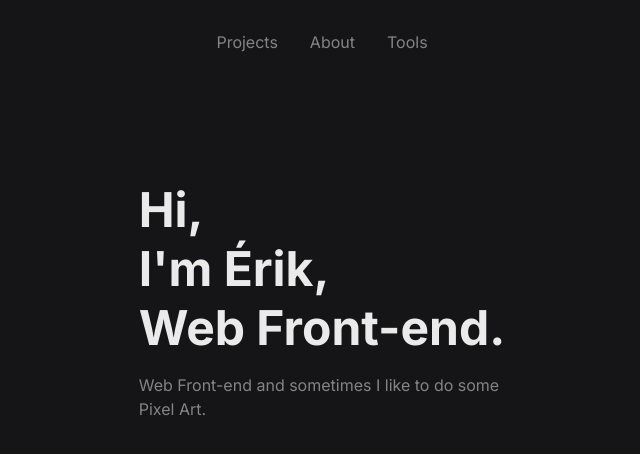
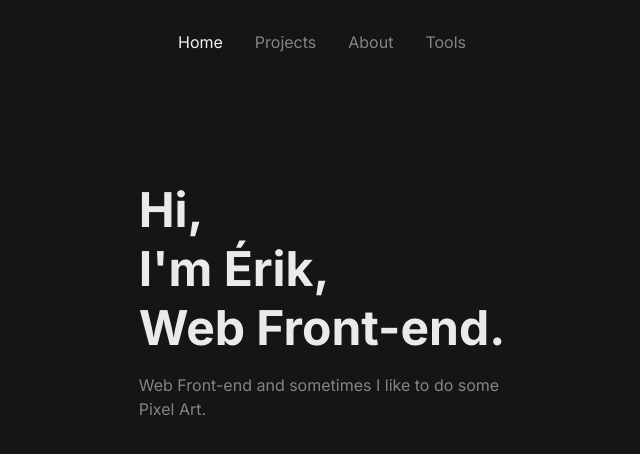
Before and after one commit to erik-albuquerque/portfolio, a Next.js app: page / in a window 1280 px wide. Shown: the top 454 px of the page, without its empty margins (318-958 px from the left). Built offline with nearby package versions, Linux system fonts and the light colour scheme.

Commit message:
feat: add button to go to the home page

```diff
--- a/src/components/Header/index.tsx
+++ b/src/components/Header/index.tsx
@@ -6,6 +6,21 @@ const Header: React.FC = () => {
   return (
     <Container>
       <Content>
+        <ActiveLink href="/" shouldMatchExactHref passHref>
+          <Link
+            {...{
+              fontWeight: 'regular',
+              css: {
+                '&:hover': {
+                  color: '$white',
+                  textDecoration: 'none',
+                },
+              },
+            }}
+          >
+            Home
+          </Link>
+        </ActiveLink>
         <ActiveLink href="/projects" passHref>
           <Link
             {...{
```
